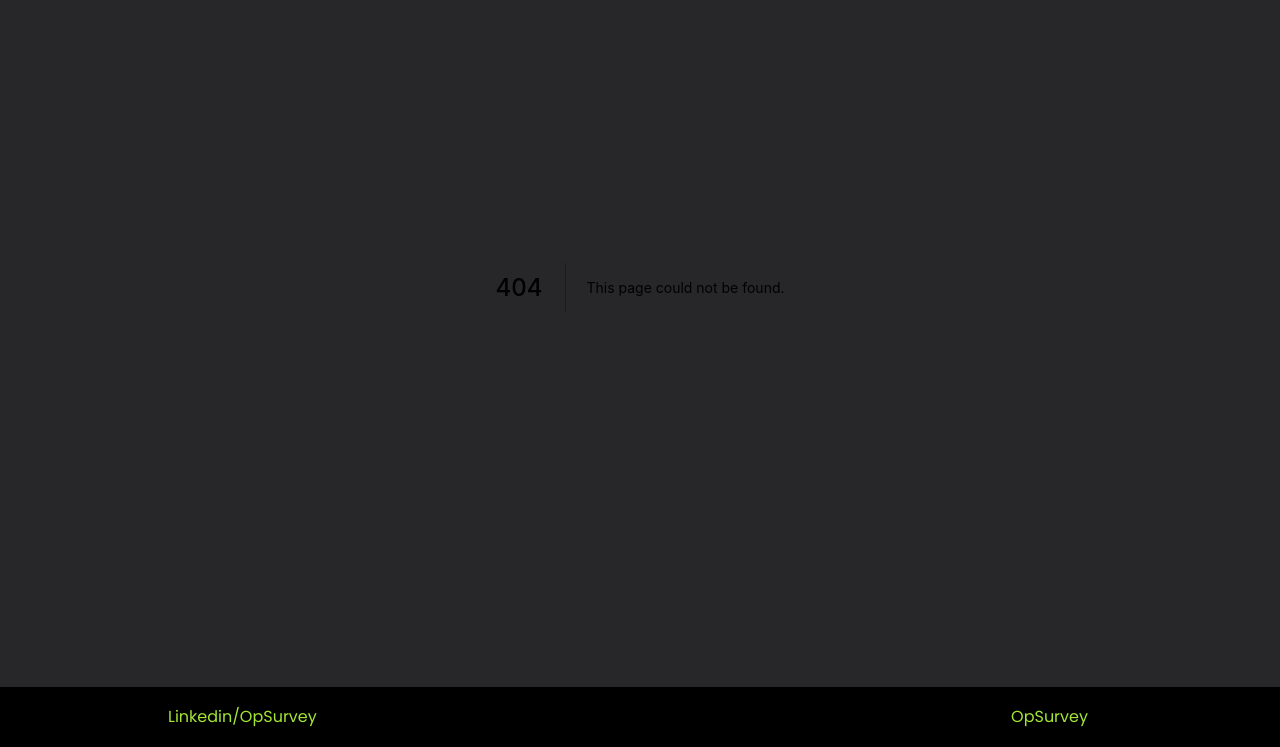
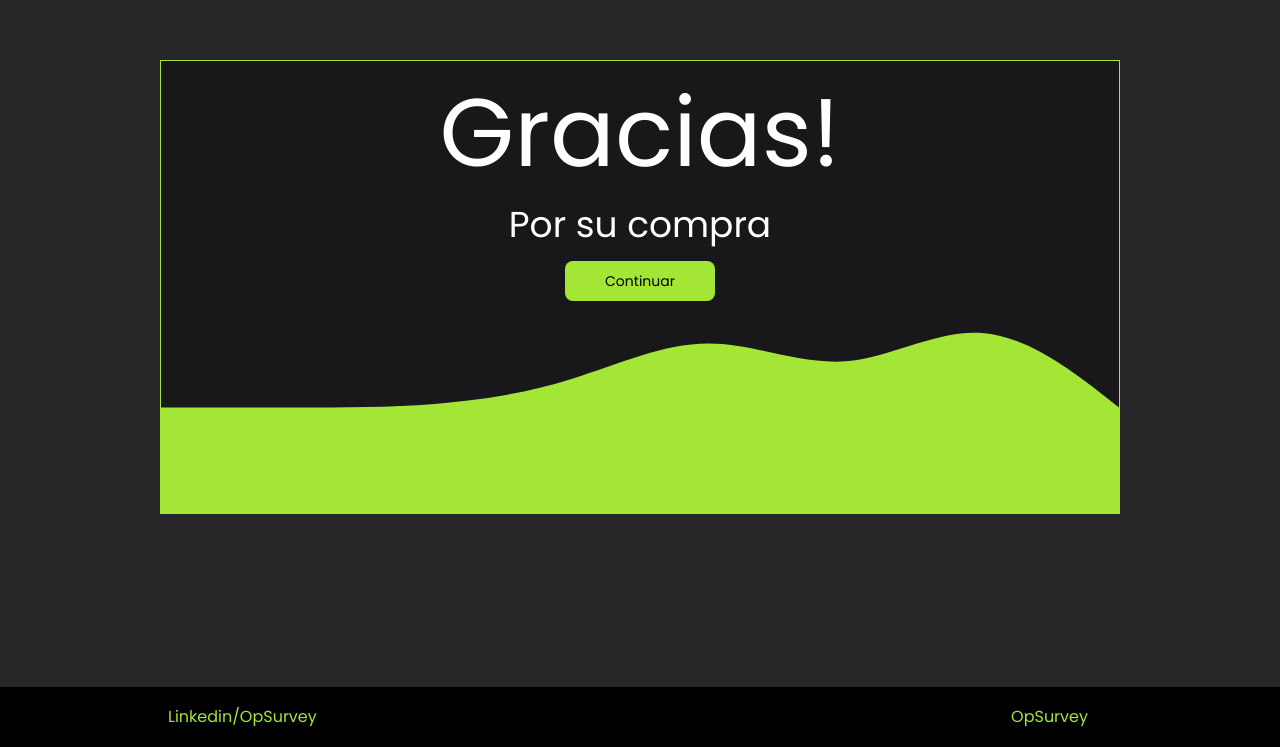
Before and after one commit to OpSurvey/web-app, a Next.js app: page /quote/thank-you in a window 1280 px wide. Before the commit this address had no page. Shown: the part 113-860 px from the top of the page. Built offline with nearby package versions, Linux system fonts and the light colour scheme.

Commit message:
added thank you page and pdf-view

```diff
--- a/components/quotePdf/InvoiceForm.jsx
+++ b/components/quotePdf/InvoiceForm.jsx
@@ -128,7 +128,6 @@ const InvoiceForm = () => {
           </label>
           <div></div>
           <SearchClients
-            className="text-black"
             ChangeClientName={(clientName) => setClientName(clientName)}
             value={clientName.firstName}
             options={clientName}
--- a/components/quotePdf/Search.jsx
+++ b/components/quotePdf/Search.jsx
@@ -29,6 +29,7 @@ export default function Search(props) {
   return (
     <>
       <input
+        className="w-96"
         type="text"
         onChange={(event) => onChangeHandler(event.target.value)}
         value={value}
--- a/components/quotePdf/SearchClients.jsx
+++ b/components/quotePdf/SearchClients.jsx
@@ -37,7 +37,7 @@ export default function SearchClients(props) {
   return (
     <>
       <input
-        className="text-black"
+        className="text-black w-96"
         type="text"
         onChange={(event) => onChangeHandler(event.target.value)}
         value={value}
--- /dev/null
+++ b/pages/quote/thank-you.jsx
@@ -0,0 +1,63 @@
+import { loadStripe } from "@stripe/stripe-js";
+
+export default function ThankYou() {
+  async function checkout({ lineItems }) {
+    let stripePromise = null;
+
+    const getStripe = () => {
+      if (!stripePromise) {
+        stripePromise = loadStripe(process.env.NEXT_PUBLIC_API_KEY);
+      }
+      return stripePromise;
+    };
+
+    const stripe = await getStripe();
+
+    await stripe.redirectToCheckout({
+      mode: "payment",
+      lineItems,
+      successUrl: `${window.location.origin}/quote/thank-you/id`,
+      cancelUrl: window.location.origin,
+    });
+  }
+
+  return (
+    <section className="container  h-screen flex justify-center place-items-center">
+      <div className="flex-col border bg-zinc-900 border-lime-400 justify-between w-3/4 h-fit text-white">
+        <div className="flex-col justify-center">
+          <p className="text-center text-[96px]">Gracias!</p>
+          <p className=" mb-4 text-center text-4xl">Por su compra</p>
+          <div className="flex justify-center">
+            <button
+              type="button"
+              className={
+                "bg-lime-400 text-black font-medium rounded-lg text-sm px-10 py-2.5 text-center mr-3 md:mr-0"
+              }
+              onClick={() => {
+                checkout({
+                  lineItems: [
+                    {
+                      price: "price_1Lfa56EAka5mfhGRoCSaIdW4",
+                      quantity: 1,
+                    },
+                  ],
+                });
+              }}
+            >
+              Continuar
+            </button>
+          </div>
+        </div>
+        <div>
+          <svg xmlns="http://www.w3.org/2000/svg" viewBox="0 0 1440 320">
+            <path
+              fill="#a3e635"
+              fillOpacity="1"
+              d="M0,160L34.3,160C68.6,160,137,160,206,160C274.3,160,343,160,411,154.7C480,149,549,139,617,117.3C685.7,96,754,64,823,64C891.4,64,960,96,1029,90.7C1097.1,85,1166,43,1234,48C1302.9,53,1371,107,1406,133.3L1440,160L1440,320L1405.7,320C1371.4,320,1303,320,1234,320C1165.7,320,1097,320,1029,320C960,320,891,320,823,320C754.3,320,686,320,617,320C548.6,320,480,320,411,320C342.9,320,274,320,206,320C137.1,320,69,320,34,320L0,320Z"
+            ></path>
+          </svg>
+        </div>
+      </div>
+    </section>
+  );
+}
```
Also changed, not shown: checkout.js (+15 -16 lines), pages/quote/pdf-view.jsx (added).
